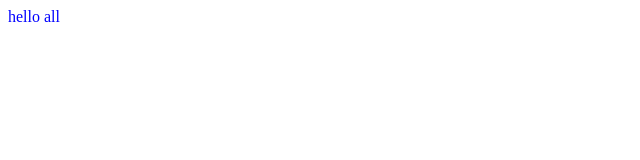
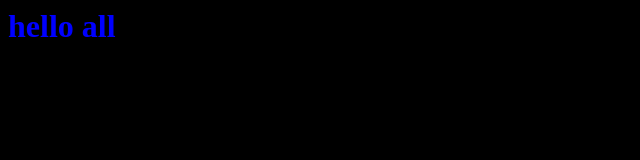
Before and after one commit to Priyatham1916/priyathams.github.io, a plain HTML site: page index.html in a window 1280 px wide. Shown: the whole page, without its empty margins (0-640 px from the left). Drawn offline with Linux system fonts and the light colour scheme.

Commit message:
Update index.html

```diff
--- a/index.html
+++ b/index.html
@@ -1,2 +1,3 @@
-
-<font color="blue"> hello all</font>
+<body bgcolor="black">
+  <font color="blue"> <h1>hello all</h1></font>
+</body>
```
